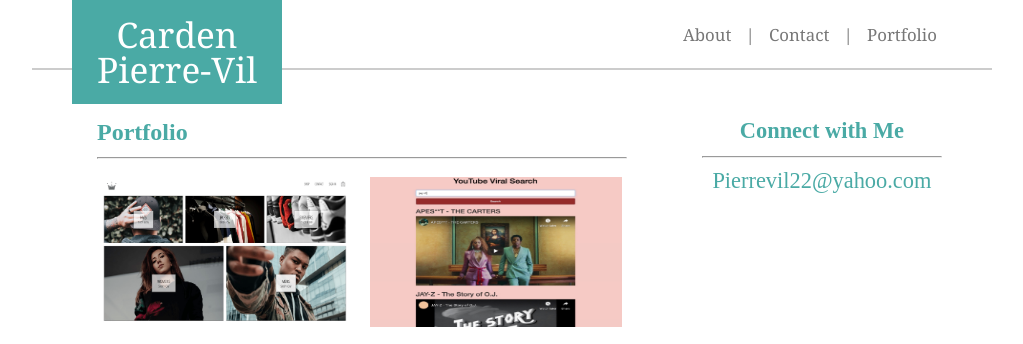
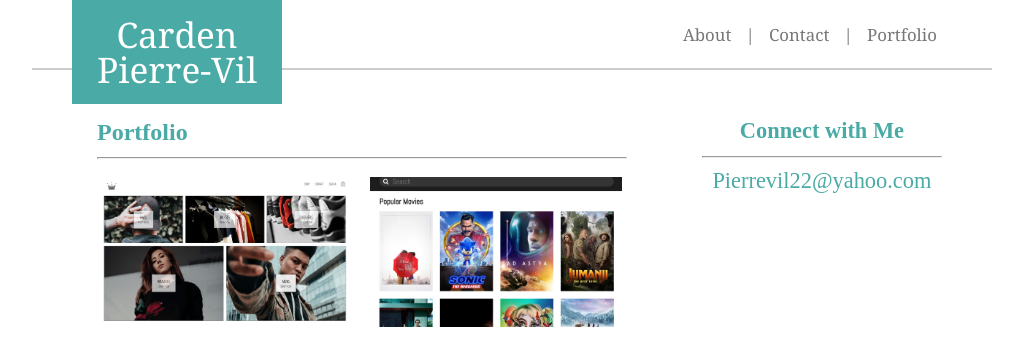
Before and after one commit to pierrevil22/responsive-portfolio, a plain HTML site: page portfolio.html in a window 1280 px wide. Shown: the top 344 px of the page, without its empty margins (128-1151 px from the left). Drawn offline with Linux system fonts and the light colour scheme; grey boxes are pictures that could not be loaded.

```diff
--- a/portfolio.html
+++ b/portfolio.html
@@ -31,6 +31,11 @@
             <ul>
                 <li>
                     <a class="Pierre-clothing" href=" https://pierre-clothing.herokuapp.com/" height="110px"><img src="assets/images/pierre-clothing.jpg" class="card-img-top" >
+                    </a>
+                    <div class="card-body">
+                </li>
+                <li>
+                    <a class="Pierre-clothing" href=" https://pierre-movies.herokuapp.com/" height="110px"><img src="assets/images/pierre-movies.jpg" class="card-img-top" >
                     </a>
                     <div class="card-body">
                 </li>
```
Also changed, not shown: assets/images/pierre-movies.jpg (added).
